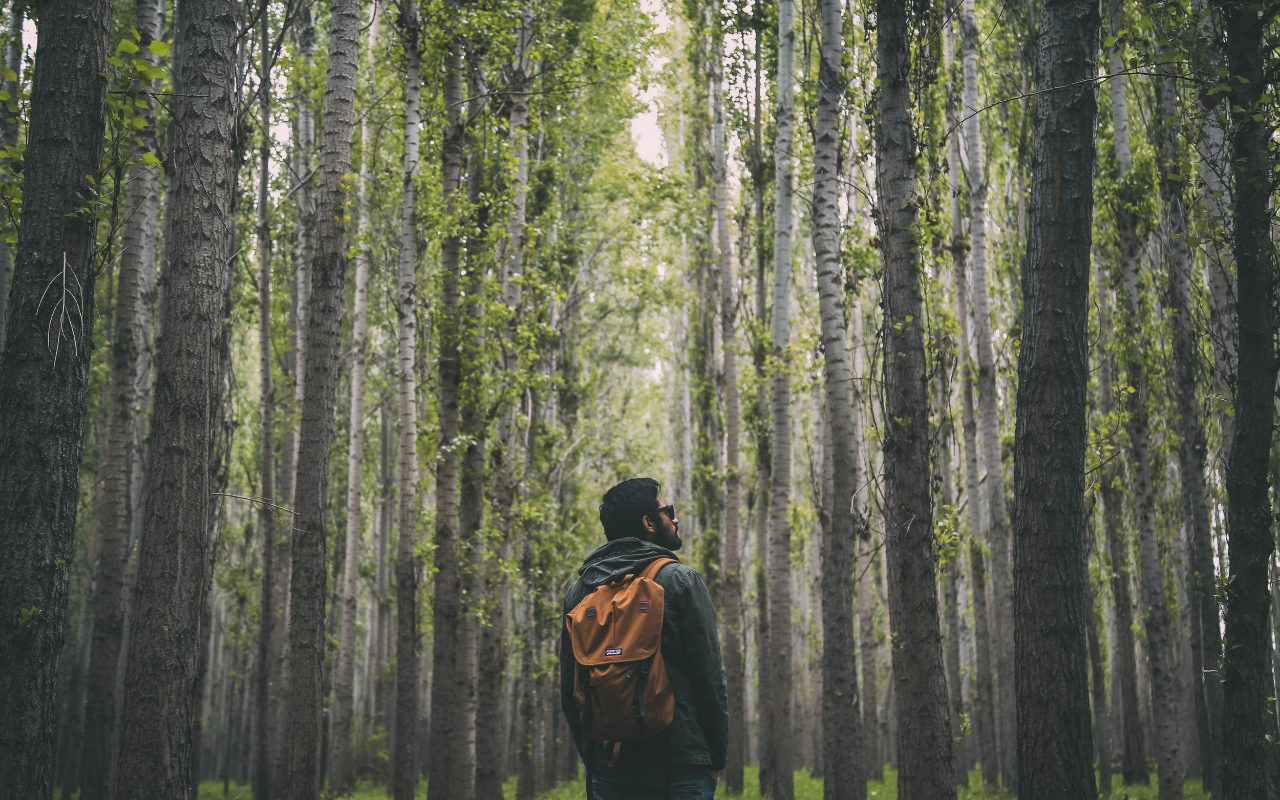
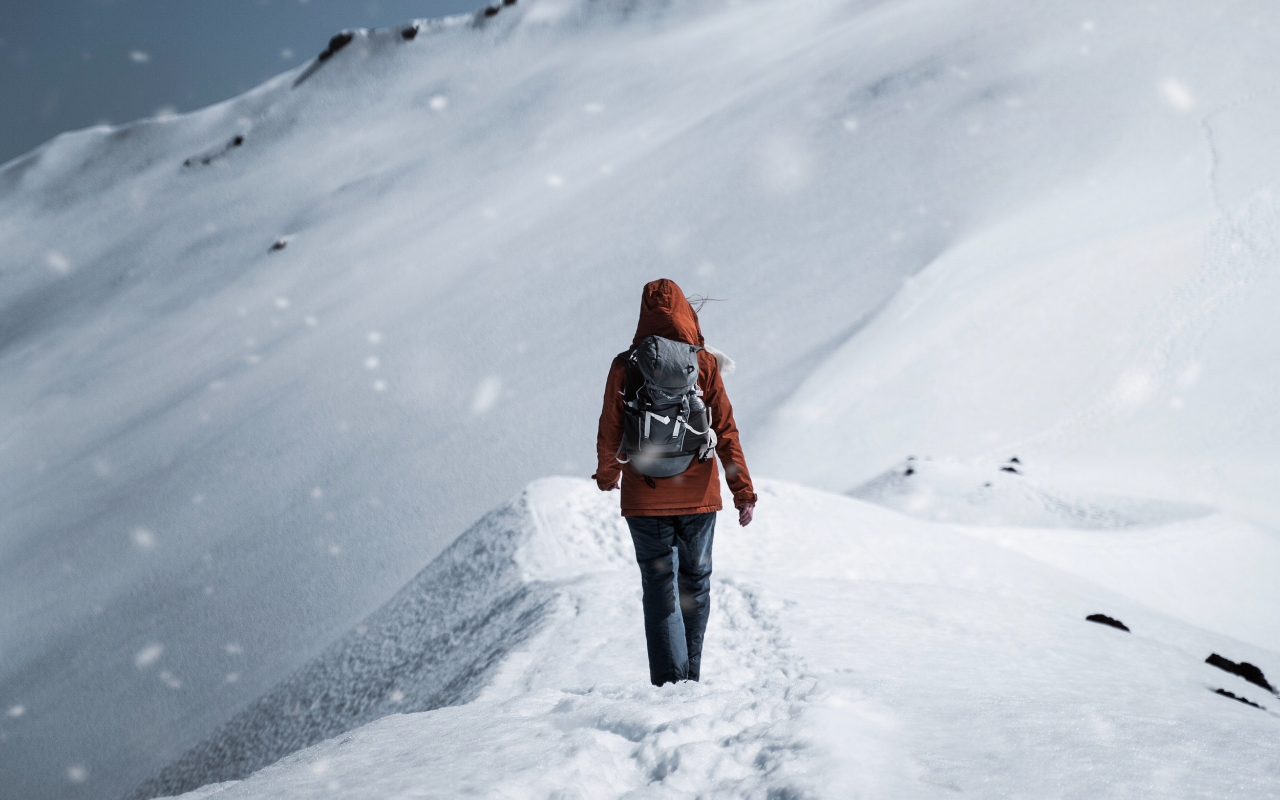
Before and after one commit to fuerte-nerd/my-gatsby-netlifycms-site, a Gatsby site: page / in a window 1280 px wide. Built offline with nearby package versions, Linux system fonts and the light colour scheme; Gatsby itself is replaced by a stand-in of ours.

Commit message:
Update Pages “homepage”

```diff
--- a/content/homepage.md
+++ b/content/homepage.md
@@ -1,5 +1,5 @@
 ---
-hero_image: assets/orange-backpack-840719.jpg
+hero_image: assets/person-walking-on-snow-1891882.jpg
 title: Qué Chulo!
 subtitle: >-
   Me llamo David.  Welcome to the coolest website on the planet!  Not much to
```
Also changed, not shown: static/assets/person-walking-on-snow-1891882.jpg (added).
